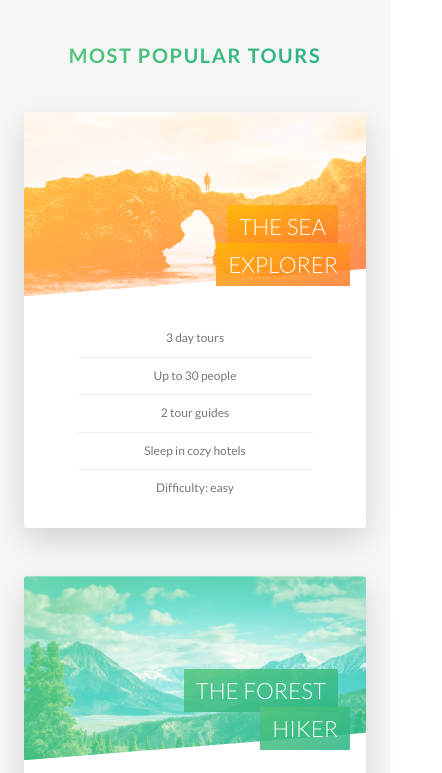
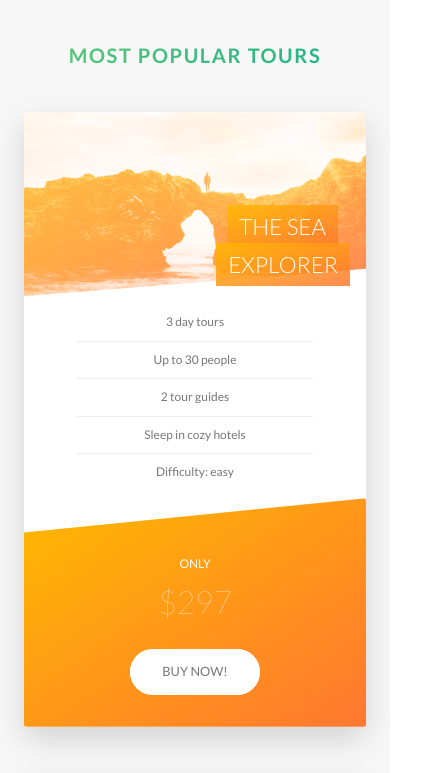
Before and after one commit to joonseoan/React_Sass, a React (Create React App) app: page / in a window 390 px wide. Shown: the part 2659-3432 px from the top of the page, 442 px wide, since content can reach past the window. Built offline with nearby package versions, Linux system fonts and the light colour scheme.

Commit message:
finished media query

```diff
--- a/src/Components/Common/Sections/SectionBooking.scss
+++ b/src/Components/Common/Sections/SectionBooking.scss
@@ -60,11 +60,42 @@
         // because <div classname="row"> exists as a parent element,
         // it just shows a part of picture.
         // height: 100%;
-        height: 50rem;
+        // height: 50rem;
+
+        @include respond(tab-land) {
+
+            background-image: linear-gradient(105deg,
+            rgba($color-white, .9) 0%,
+            rgba($color-white, .9) 65%,
+            transparent 65%),
+            url(/img/nat-10.jpg);
+
+        }
+
+        @include respond(tab-port) {
+
+            background-image: linear-gradient(to right,
+            rgba($color-white, .9) 0%,
+            rgba($color-white, .9) 100%,
+            transparent 100%),
+            url(/img/nat-10.jpg);
+
+        }
 
         &__form {
             padding: 6rem;
             width: 50%;
+
+            @include respond(tab-land) {
+                width: 65%;
+            }
+
+            @include respond(tab-port) {
+                width: 100%;
+            }
+
+
+
         }
 
     }
--- a/src/Components/Common/Sections/SectionStories.js
+++ b/src/Components/Common/Sections/SectionStories.js
@@ -28,6 +28,7 @@ const SectionStories = props => {
                         <p>Lorem ipsum dolor sit amet, sed do eiusmod tempor incididunt ut labore et dolore magna aliqua consectetur adipiscing elit, sed do eiusmod tempor incididunt ut labore et dolore magna aliqua. eiusmod tempor incididunt ut labore et dolore magna aliqua consectetur adipiscing elit, sed do eiusmod tempor incididunt ut labore et dolore magna</p>
                     </div>
                 </div>
+            </div>
             <div className="row">
                 <div className="story">
                     <figure className="story__shape">
@@ -40,7 +41,7 @@ const SectionStories = props => {
                     </div>
                 </div>
             </div>
-            </div>
+
             <div className="u-center-text u-margin-top-huge">
                 <a href="#" className="btn-text">Read all stories &rarr;</a>
             </div>
--- a/src/Components/Common/Sections/SectionStories.scss
+++ b/src/Components/Common/Sections/SectionStories.scss
@@ -58,6 +58,8 @@
         transform: skewX(-12deg);
         @include clearfix;
 
+
+
         // Bear in mind that direct children only
         // However, it is not working because the child, __shape
         //  has transform already. Two "transform cannot be work together"
@@ -69,6 +71,15 @@
         // & > * {
         //     transform: skewX(12deg);
         // }
+        @include respond(tab-port) {
+            width: 100%;
+            padding: 4rem;
+            padding-left: 7rem;
+        }
+
+        @include respond(phone) {
+            transform: skew(0);
+        }
 
         &__shape {
             width: 15rem;
@@ -99,6 +110,10 @@
 
             position: relative;
 
+            @include respond(phone) {
+                transform: translateX(-3rem) skewX(0);
+            }
+
         }
 
         &__img {
@@ -117,6 +132,10 @@
 
         &__text {
             transform: skewX(12deg);
+            @include respond(phone) {
+                transform: skewX(0);
+            }
+
         }
 
         &__caption {
--- a/src/Components/Common/Sections/SectionTours.scss
+++ b/src/Components/Common/Sections/SectionTours.scss
@@ -26,6 +26,7 @@
         // height: 50rem;
         // transition: all .8s;
         position: relative;
+
         // position "absolute" below destroys height in card
         //  therefore we need to define same height over here.
         // It is like float that destroys height!!!
@@ -241,17 +242,68 @@
             font-weight: 100;
         }
 
-    }
+        // We are not using 3D over here
+        @include respond(tab-port){
+            // must use same or bigger height as the children have
+            // The reason we defined height
+            //  is because we need to make front and back sides
+            //  have same same sizes.
 
-    // when card rotates, card_side also rotates
-    // close side--front
-    .card:hover .card__side--front {
-        // moving in other direction!
-        transform: rotateY(-180deg);
-    }
-    // open side--back
-    .card:hover .card__side--back {
-        transform: rotateY(0deg);
+            // Automatically enclose all childrens
+            height: auto;
+            // for entire rectangle including backside
+            border-radius: 3px;
+            // to fill the gap from clip-path
+            background-color: $color-white;
+            box-shadow: 0 1.5rem 4rem rgba($color-black, .15);
+
+            &__side {
+
+                // height: 52rem;
+                // Automatically fit into the elements
+                height: auto;
+                position: relative;
+                // border-radius: 3px;
+                box-shadow: none;
+
+                // Need to specify this because the default value above has been defined
+                &--back {
+                    // We need the --back class to be faced with upfront.
+                    transform: rotateY(0deg);
+                    // transform: rotateY(180deg);
+
+                    clip-path: polygon(0 15%, 100% 0, 100% 100%, 0 100%);
+                }
+
+            }
+
+            &__details {
+                padding: 1rem 3rem;
+            }
+
+            &__cta {
+                padding: 7rem 4rem 4rem 4rem;
+                position: relative;
+                top: 0;
+                left: 0;
+                transform: translate(0);
+                // transform: translate(-50%, -50%);
+                width: 100%;
+                // // inheritance!
+                // text-align: center;
+            }
+
+            &__price-box {
+                margin-bottom: 1rem;
+            }
+
+            &__price-value {
+                font-size: 4rem;
+                // font-weight: 100;
+            }
+
+        }
+
     }
 
 }
--- a/src/Sass/components/__form.scss
+++ b/src/Sass/components/__form.scss
@@ -1,4 +1,5 @@
 @import './_buton';
+@import '../abstracts/mixins';
 
 .form {
     &__group {
@@ -29,6 +30,10 @@
         // keep in mind that label and input are inline
         display: block;
         transition: all .3s ease;
+
+        @include respond(tab-port) {
+            width: 100%;
+        }
 
         // remove outline when focus!!!
         &:focus {
@@ -83,6 +88,11 @@
         // one signle line and width management
         display: inline-block;
         width: 50%;
+
+        @include respond(tab-port) {
+            width: 100%;
+            margin-bottom: 2rem;
+        }
     }
 
     &__radio-input {
```
Lines whose indentation alone changed are shown as unchanged.
